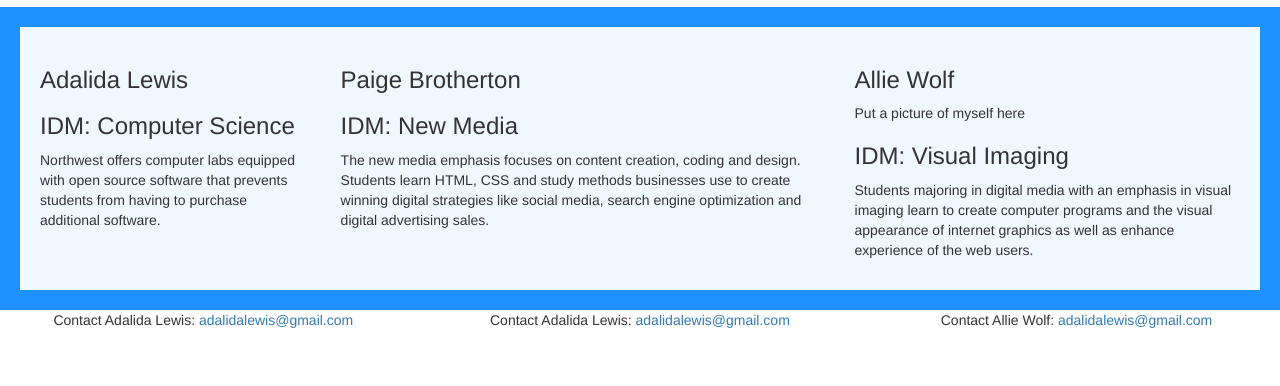
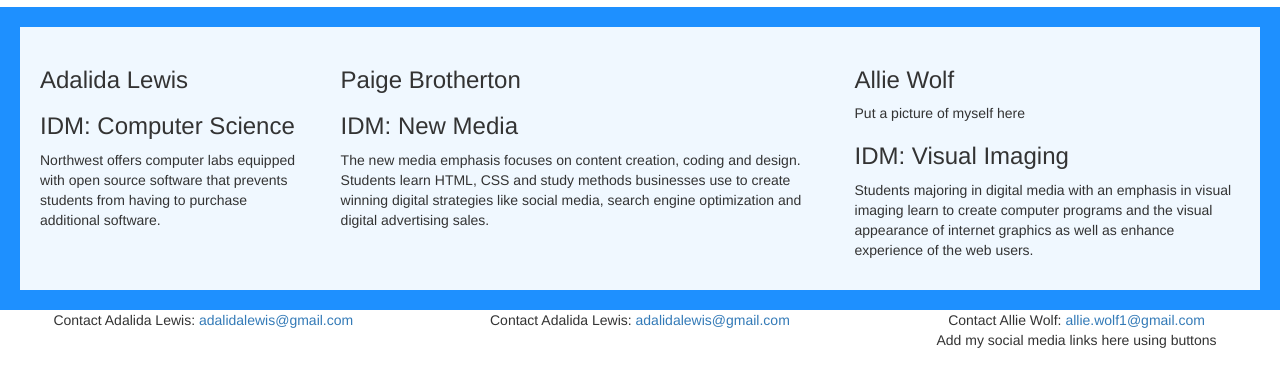
Before and after one commit to 44335-sp19/group-project-group-1-lewis-brotherton-wolf, a plain HTML site: page home.html in a window 1280 px wide. Shown: the part 158-544 px from the top of the page. Drawn offline with nearby package versions, Linux system fonts and the light colour scheme.

Commit message:
Update home.html
Updated and made changes to my footer

```diff
--- a/home.html
+++ b/home.html
@@ -67,7 +67,7 @@
     <div class="row">
   <div class="column text-center">Contact Adalida Lewis: <a href="mailto:adalidalewis@gmail.com">adalidalewis@gmail.com</a></div>
   <div class="column text-center">Contact Adalida Lewis: <a href="mailto:adalidalewis@gmail.com">adalidalewis@gmail.com</a></div>
-  <div class="column text-center">Contact Allie Wolf: <a href="mailto:allie.wolf1@gmail.com">adalidalewis@gmail.com</a></div>
+  <div class="column text-center">Contact Allie Wolf: <a href="mailto:allie.wolf1@gmail.com">allie.wolf1@gmail.com</a><br>Add my social media links here using buttons</div>
 </div>
 
 
```
